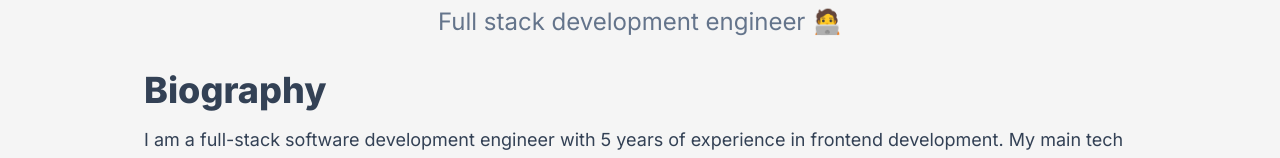
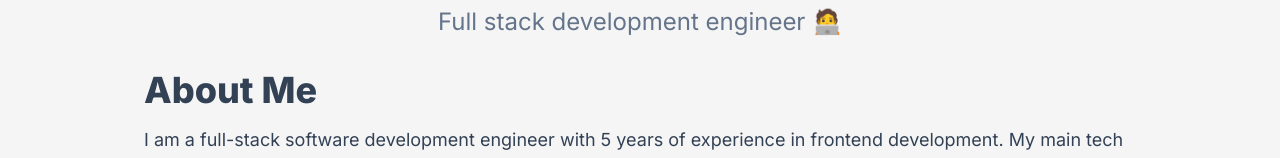
Before and after one commit to shanezzzz/blog, a Next.js app: page /about in a window 1280 px wide. Shown: the part 354-512 px from the top of the page. Built offline with nearby package versions, Linux system fonts and the light colour scheme.

Commit message:
feat: 🎸 update ico change profile

```diff
--- a/src/app/about/page.tsx
+++ b/src/app/about/page.tsx
@@ -28,7 +28,7 @@ export default function About() {
       <div className="justify-left mx-auto mt-8 flex max-w-screen-lg px-4">
         <article>
           <h1 className="mb-4 text-4xl font-extrabold text-slate-700">
-            Biography
+            About Me
           </h1>
           <div className="prose prose-slate break-words text-lg text-slate-700 dark:prose-invert prose-pre:max-w-[90vw] md:prose-pre:max-w-screen-md">
             <Text className="mb-2 leading-7" fontSize="lg">
--- a/src/app/layout.tsx
+++ b/src/app/layout.tsx
@@ -7,8 +7,11 @@ import "./globals.css";
 const inter = Inter({ subsets: ["latin"] });
 
 export const metadata: Metadata = {
-  title: "Create Next App",
-  description: "Generated by create next app",
+  title: "Shane Studio",
+  description: "Generated by Shane",
+  icons: {
+    icon: "/favicon.ico",
+  },
 };
 
 export default function RootLayout({
```
Also changed, not shown: 1 other file (tests, documents, lock files or other folders).
